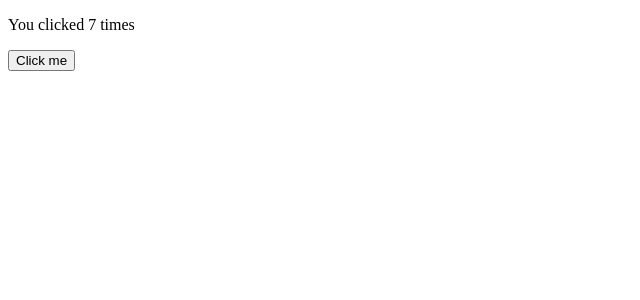
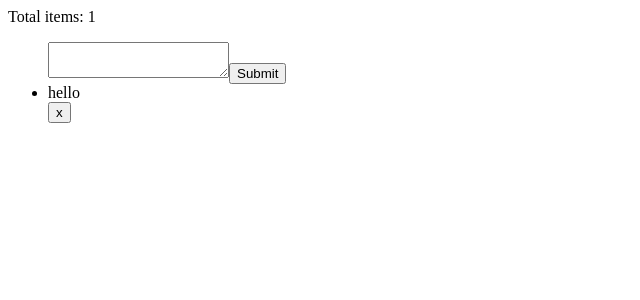
Before and after one commit to Antonrostov/hookmaster, a Next.js app: page / in a window 1280 px wide. Shown: the top 300 px of the page, without its empty margins (0-640 px from the left). Built offline with nearby package versions, Linux system fonts and the light colour scheme.

Commit message:
Add basic functionality using hooks

```diff
--- /dev/null
+++ b/components/EditableList/actions.js
@@ -0,0 +1,43 @@
+export const add = async (text, state) => {
+  const items = state.agenda.items.slice();
+  items.push({
+    text
+  });
+  const data = await new Promise((resolve, reject) => {
+    setTimeout(() => {
+      const roll = Math.random();
+      if (roll < 0.5) {
+        resolve({
+          ...state,
+          agenda: {
+            items
+          }
+        });
+      } else {
+        reject(new Error("Failed to add item"));
+      }
+    }, 1000);
+  });
+  return data;
+};
+export const remove = async (item, state) => {
+  const data = await new Promise((resolve, reject) => {
+    setTimeout(() => {
+      const roll = Math.random();
+      if (roll < 0.5) {
+        const items = state.agenda.items.filter(i => {
+          return i !== item;
+        });
+        resolve({
+          ...state,
+          agenda: {
+            items
+          }
+        });
+      } else {
+        reject(new Error("Failed to delete item"));
+      }
+    }, 1000);
+  });
+  return data;
+};
--- /dev/null
+++ b/components/EditableList/index.jsx
@@ -0,0 +1,50 @@
+import { useAppState } from "components/StateProvider";
+import { useState } from "react";
+import { add, remove } from "./actions";
+export default function EditableList() {
+  const [appState, setAppState] = useAppState();
+  const [inputState, setInputState] = useState("");
+  const [errorState, setErrorState] = useState(null);
+  async function onAdd(e) {
+    e.preventDefault();
+    try {
+      const state = await add(inputState, appState);
+      setAppState(state);
+      setInputState("");
+      setErrorState(null);
+    } catch (e) {
+      setErrorState(e.message);
+    }
+  }
+  function onRemove(item) {
+    return async () => {
+      try {
+        const state = await remove(item, appState);
+        setAppState(state);
+        setErrorState(null);
+      } catch (e) {
+        setErrorState(e.message);
+      }
+    };
+  }
+  function onChange(e) {
+    setInputState(e.target.value);
+  }
+  return (
+    <ul>
+      {errorState !== null && <div>{errorState}</div>}
+      <form onSubmit={onAdd}>
+        <textarea value={inputState} onChange={onChange} />
+        <button type="submit">Submit</button>
+      </form>
+      {appState.agenda.items.map(item => {
+        return (
+          <div>
+            <li>{item.text}</li>
+            <button onClick={onRemove(item)}>x</button>
+          </div>
+        );
+      })}
+    </ul>
+  );
+}
--- /dev/null
+++ b/components/GlanceItems/index.js
@@ -0,0 +1,5 @@
+import { useAppState } from "components/StateProvider";
+export default function GlanceItems() {
+  const [appState] = useAppState();
+  return <div>Total items: {appState.agenda.items.length}</div>;
+}
--- a/components/StateProvider/index.jsx
+++ b/components/StateProvider/index.jsx
@@ -5,5 +5,5 @@ const StateProvider = ({ initialState, children }) => (
   </StateContext.Provider>
 );
 export const StateContext = createContext();
-export const useStateValue = () => useContext(StateContext);
+export const useAppState = () => useContext(StateContext);
 export default StateProvider;
--- a/pages/_app.js
+++ b/pages/_app.js
@@ -2,6 +2,11 @@ import React from "react";
 import App, { Container } from "next/app";
 import StateProvider from "components/StateProvider";
 class MyApp extends App {
+  initialState = {
+    agenda: {
+      items: [{ text: "hello" }]
+    }
+  };
   static async getInitialProps({ Component, ctx }) {
     let pageProps = {};
     if (Component.getInitialProps) {
@@ -13,7 +18,7 @@ class MyApp extends App {
     const { Component, pageProps } = this.props;
     return (
       <Container>
-        <StateProvider initialState={{ counter: 0 }}>
+        <StateProvider initialState={this.initialState}>
           <Component {...pageProps} />
         </StateProvider>
       </Container>
--- a/pages/index.jsx
+++ b/pages/index.jsx
@@ -1,23 +1,10 @@
-import React, { useEffect } from "react";
-import { useStateValue } from "components/StateProvider";
-function Example() {
-  const [state, setState] = useStateValue();
-  function increment() {
-    setState({
-      counter: state.counter + 1
-    });
-  }
-  useEffect(() => {
-    const intervalID = window.setInterval(increment, 1000);
-    return () => {
-      window.clearInterval(intervalID);
-    };
-  });
+import EditableList from "components/EditableList";
+import GlanceItems from "components/GlanceItems";
+export default function AgendaPage() {
   return (
     <div>
-      <p>You clicked {state.counter} times</p>
-      <button onClick={increment}>Click me</button>
+      <GlanceItems />
+      <EditableList />
     </div>
   );
 }
-export default Example;
```
